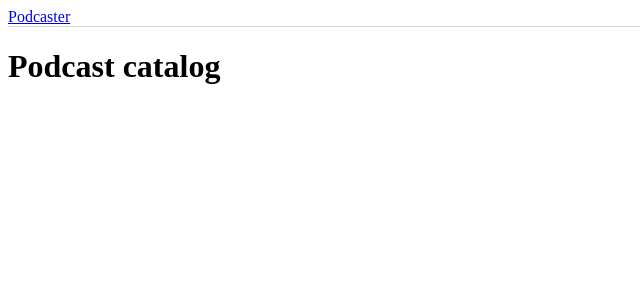
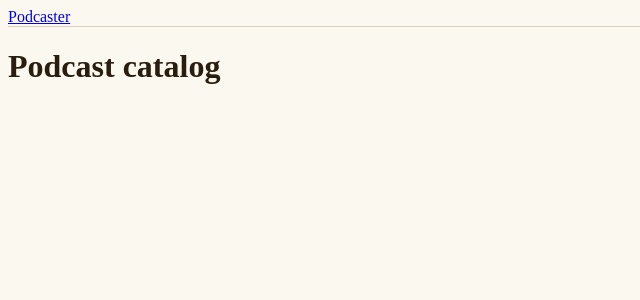
Before and after one commit to linconkusunoki/podcaster, a React (Vite) app: page / in a window 1280 px wide. Shown: the top 300 px of the page, without its empty margins (0-640 px from the left). Built offline with nearby package versions, Linux system fonts and the light colour scheme.

Commit message:
feat: add design tokens

```diff
--- a/src/main.tsx
+++ b/src/main.tsx
@@ -4,6 +4,7 @@ import { RouterProvider } from 'react-router-dom'
 
 import { router } from '@/presentation/router'
 import './presentation/app-shell.css'
+import './presentation/tokens.css'
 
 createRoot(document.getElementById('root')!).render(
   <StrictMode>
--- a/src/presentation/app-shell.css
+++ b/src/presentation/app-shell.css
@@ -1,5 +1,5 @@
 .app-header {
-  border-bottom: 1px solid #d1d5db;
+  border-bottom: 1px solid var(--color-border);
 }
 
 .navigation-pending {
--- /dev/null
+++ b/src/presentation/tokens.css
@@ -0,0 +1,18 @@
+:root {
+  color-scheme: light;
+  --color-surface: oklch(98% 0.012 90);
+  --color-surface-raised: oklch(100% 0 0);
+  --color-ink: oklch(24% 0.03 70);
+  --color-ink-muted: oklch(48% 0.03 70);
+  --color-accent: oklch(55% 0.16 25);
+  --color-accent-ink: oklch(99% 0.01 90);
+  --color-border: oklch(86% 0.025 80);
+  --color-focus: oklch(58% 0.17 250);
+  --color-status: oklch(62% 0.15 75);
+  --color-status-ink: oklch(15% 0.04 75);
+}
+
+body {
+  background: var(--color-surface);
+  color: var(--color-ink);
+}
```
